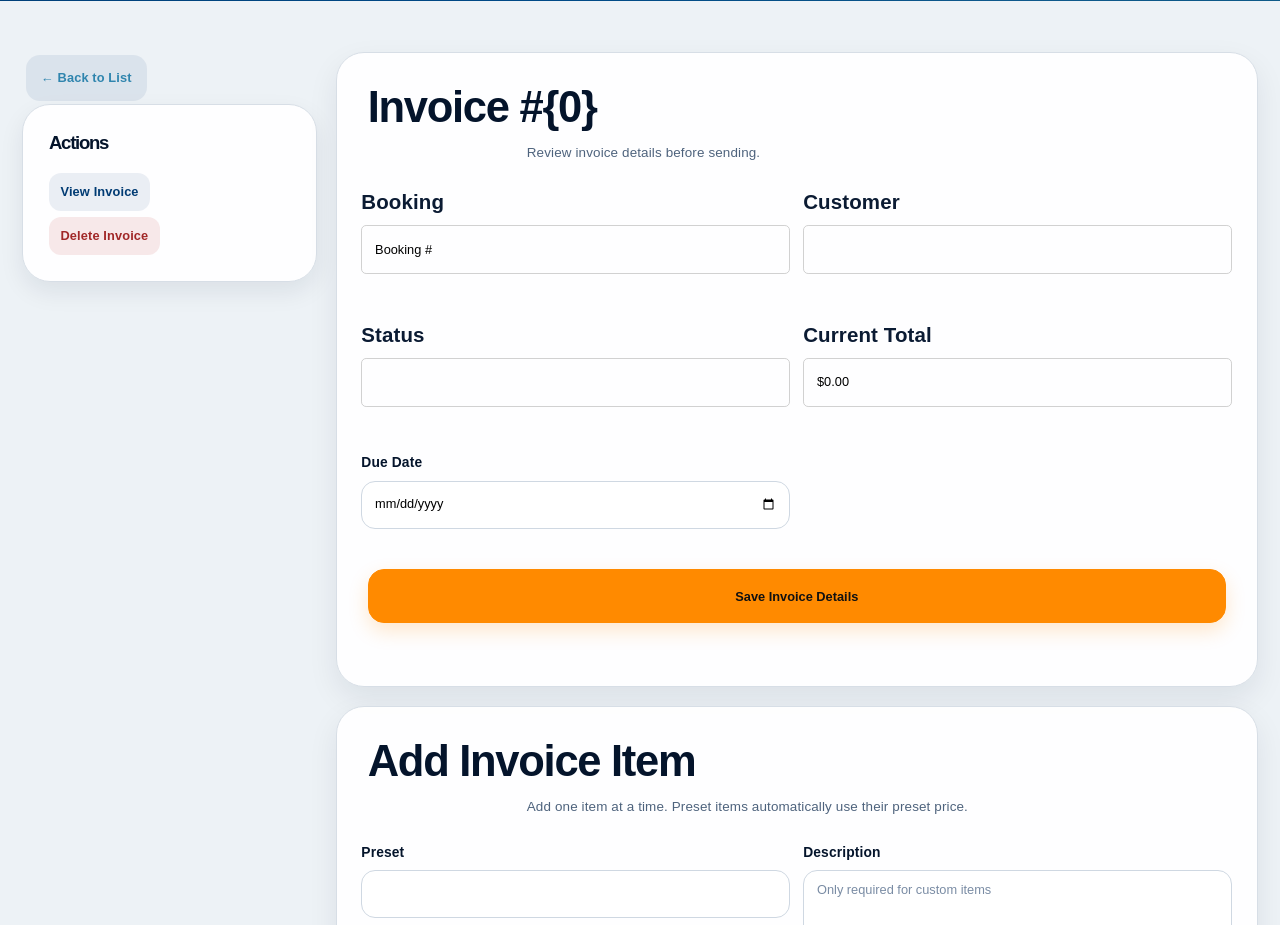
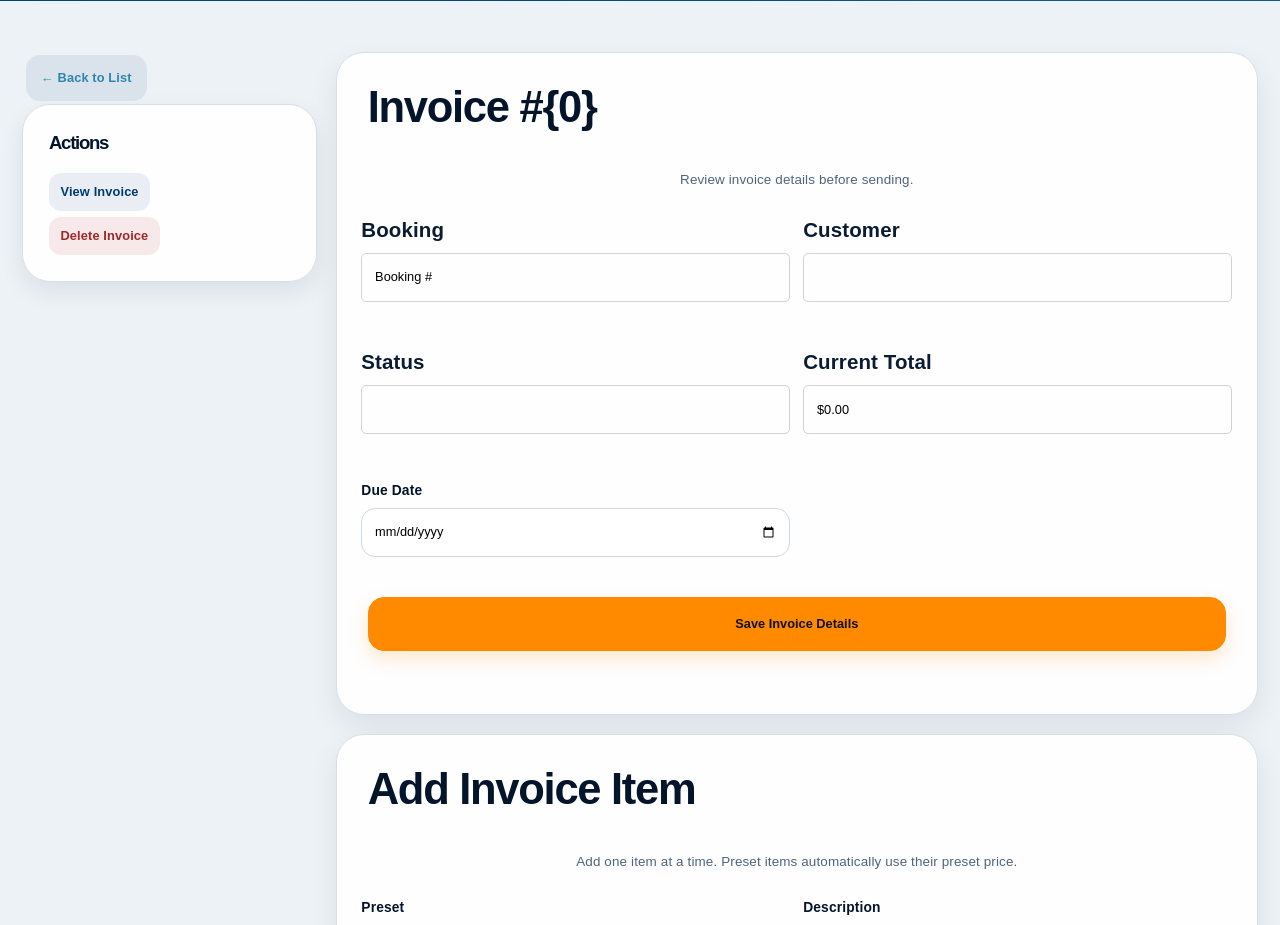
Before and after one commit to ijf03/Moving-House-247, a CakePHP app: the page made by templates/Invoices/edit.php in a window 1280 px wide. Shown: the part 345-1270 px from the top of the page. Run offline with PHP 8.4 and a stand-in for CakePHP, Linux system fonts and the light colour scheme; the template is opened without the code that fills it, so the values that code supplies are empty; form fields are guessed from the names that the template uses; some libraries are stand-ins or nearby versions.

Commit message:
Fixed invoice spacing.

```diff
--- a/templates/Invoices/edit.php
+++ b/templates/Invoices/edit.php
@@ -60,9 +60,12 @@
                             <h2 class="auth-title">
                                 <?= __('Invoice #{0}', $invoice->invoice_id) ?>
                             </h2>
-                            <p class="auth-subtitle">
+
+                            <div class="d-flex justify-content-center mt-5 mb-4">
+                                <p class="auth-subtitle text-center">
                                     <?= __('Review invoice details before sending.') ?>
                                 </p>
+                            </div>
                         </div>
 
                         <div class="row g-3">
@@ -136,9 +139,12 @@
                     <div class="auth-card auth-card-wide mb-4">
                         <div class="auth-header">
                             <h2 class="auth-title"><?= __('Add Invoice Item') ?></h2>
-                            <p class="auth-subtitle">
+
+                            <div class="d-flex justify-content-center mt-5 mb-4">
+                                <p class="auth-subtitle text-center">
                                     <?= __('Add one item at a time. Preset items automatically use their preset price.') ?>
                                 </p>
+                            </div>
                         </div>
 
                         <?= $this->Form->create(null, ['class' => 'auth-form']) ?>
@@ -268,9 +274,12 @@
                     <div class="auth-card auth-card-wide mt-4">
                         <div class="auth-header">
                             <h2 class="auth-title"><?= __('Finalise Invoice') ?></h2>
-                            <p class="auth-subtitle">
+
+                            <div class="d-flex justify-content-center mt-5 mb-4">
+                                <p class="auth-subtitle text-center">
                                     <?= __('Once all invoice items have been added, you can send the invoice to the customer.') ?>
                                 </p>
+                            </div>
                         </div>
 
                         <div class="auth-form-actions">
```
Lines whose indentation alone changed are shown as unchanged.
